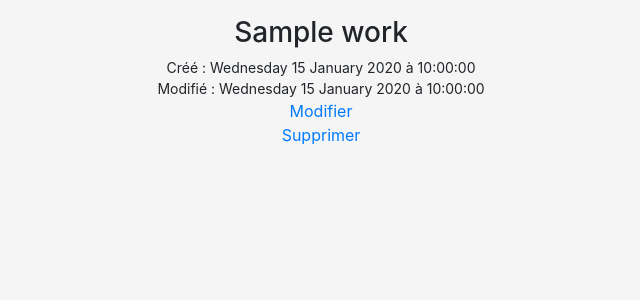
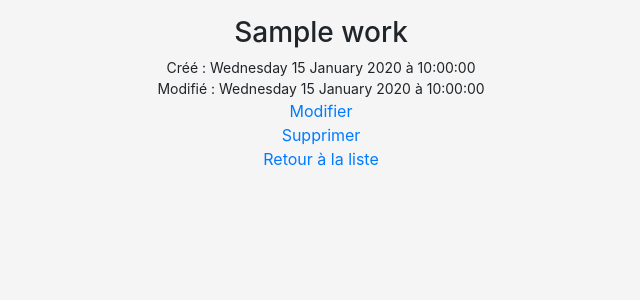
Before and after one commit to BrRoman/imprimerie, a Django app: template imprimerie/apps/main/templates/main/details.html in a window 1280 px wide. Shown: the part 69-369 px from the top of the page, without its empty margins (319-959 px from the left). Run offline with Django 3.2, Linux system fonts and the light colour scheme; the template is opened without the code that fills it: most values are stand-ins (such as "Sample title", 1, 10 or a date in 2020); style sheets or scripts are compiled from the project's sources; some libraries are stand-ins or nearby versions; some web fonts are replaced.

Commit message:
Details: back to list.

```diff
--- a/imprimerie/apps/main/templates/main/details.html
+++ b/imprimerie/apps/main/templates/main/details.html
@@ -12,4 +12,5 @@
 
     <a href={% url 'main:update' work.pk %}>Modifier</a>
     <a href={% url 'main:delete' work.pk %}>Supprimer</a>
+    <a href={% url 'main:list' %}>Retour à la liste</a>
 {% endblock content %}
```
